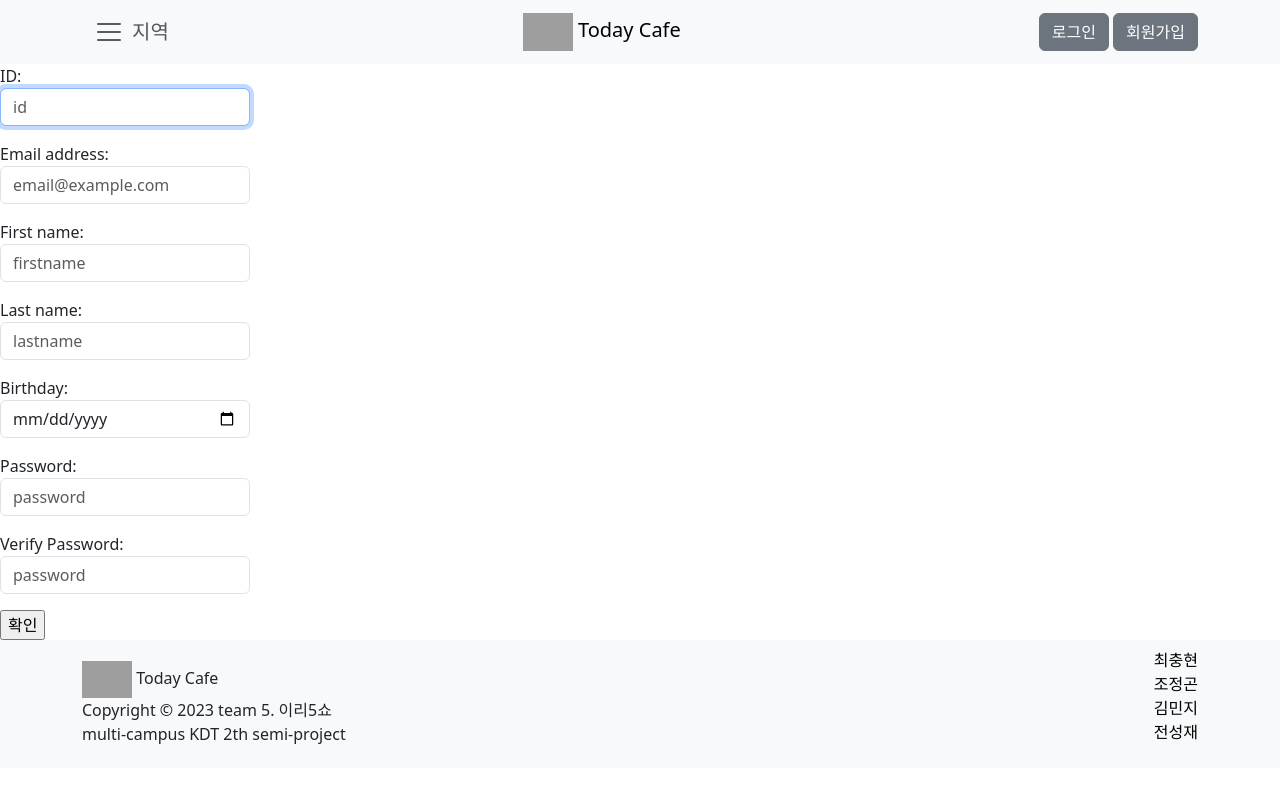
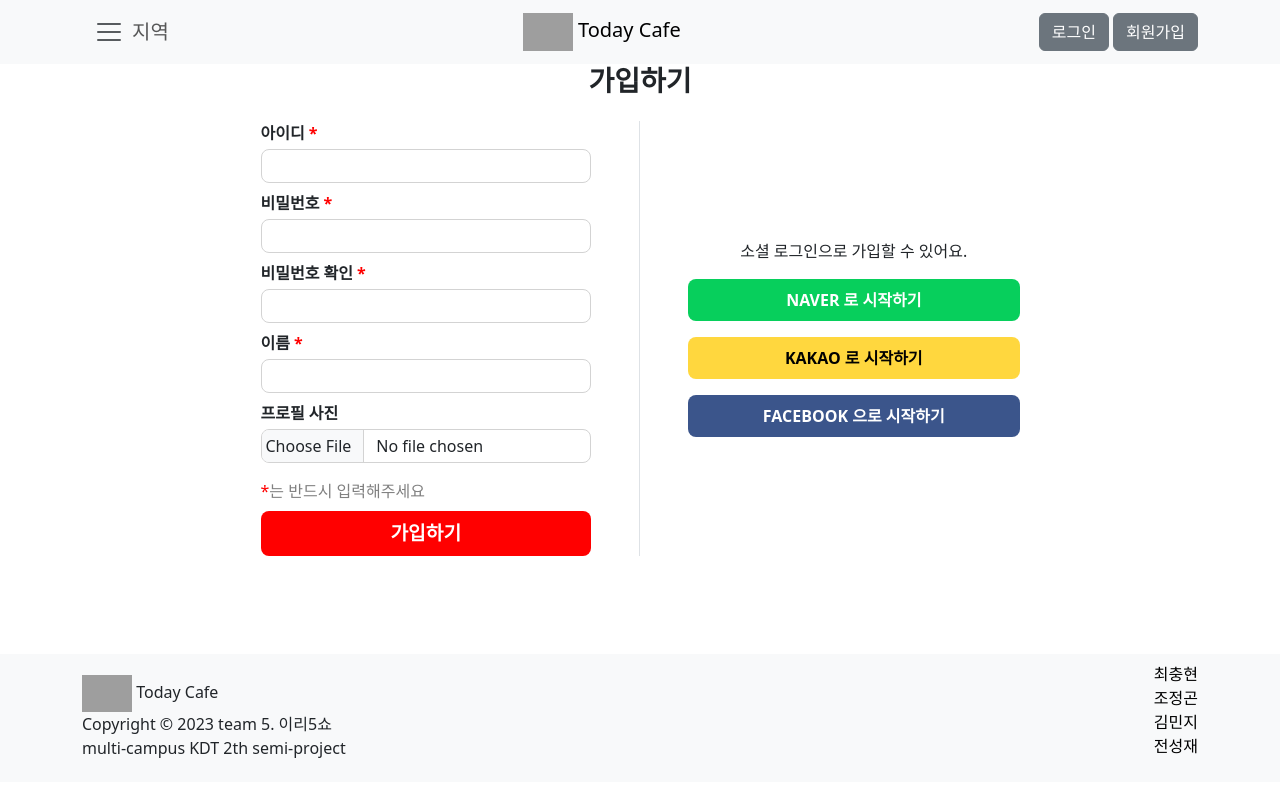
Before and after one commit to JeonggonCho/Today-Cafe, a Django app: page /accounts/signup/ in a window 1280 px wide. Run offline with Django 3.2, Linux system fonts and the light colour scheme; grey boxes are pictures that could not be loaded.

Commit message:
Create signup page by minjee

```diff
--- a/accounts/static/accounts/css/login.css
+++ b/accounts/static/accounts/css/login.css
@@ -1,7 +1,5 @@
 .main--login {
-    min-height: 79vh;
-    display: flex;
-    align-items: center;
+    min-height: calc(100vh - 70px - 140px);
 }
 .login-container {
     max-width: 60%;
@@ -11,12 +9,10 @@
 }
 /* section 1 */
 .login__form__inputs input {
-    width: 100%;
     border-radius: 0.5rem;
     border: 1px solid lightgray;
 }
 .login__form__inputs ~ input{
-    width: 8rem;
     border-radius: 0.5rem;
     background-color: red;
     color: white;
--- /dev/null
+++ b/accounts/static/accounts/css/signup.css
@@ -0,0 +1,38 @@
+.main--signup {
+    min-height: calc(100vh - 70px - 140px);
+}
+/* section 1 */
+.signup-form__item input {
+    border-radius: 0.5rem;
+    border: 1px solid lightgray;
+}
+.signup-form__submit input {
+    border-radius: 0.5rem;
+    background-color: red;
+    color: white;
+    border: none;
+    font-size: 1.2rem;
+}
+.signup-form__submit > span {
+    color: gray;
+}
+/* scetion 2 */
+.signup-sns button {
+    border-radius: 0.5rem;
+}
+.signup-sns #naver {
+    border-radius: 0.5rem;
+    background-color: var(--naver-bg);
+    color: white;
+}
+.signup-sns #kakao {
+    background-color: var(--kakao-bg);
+    color: black;
+}
+.signup-sns #facebook {
+    background-color: var(--facebook-bg);
+    color: white;
+}
+.required-icon {
+    color: red;
+}
--- a/accounts/templates/accounts/login.html
+++ b/accounts/templates/accounts/login.html
@@ -9,7 +9,7 @@
 
 
 {% block content %}
-<main class="main--login">
+<main class="main--login d-flex align-items-center">
     <div class="login-container container">
         <div class="login-inner row border border-secondary-subtle my-auto">
             <section class="col-6 p-5 d-flex flex-column justify-content-center">
@@ -21,8 +21,8 @@
                     {% endcomment %}
                     <div class="d-flex w-100 mb-4 ">
                         <div class="login__form__inputs me-3">
-                            <input class="p-2 mb-2" type="text" placeholder="아이디">
-                            <input class="p-2" type="password" placeholder="비밀번호">
+                            <input class="w-100 p-2 mb-2" type="text" placeholder="아이디">
+                            <input class="w-100 p-2" type="password" placeholder="비밀번호">
                         </div>
                         <input class="px-3 fw-bold" type="submit" value="로그인">
                     </div>
--- a/accounts/templates/accounts/signup.html
+++ b/accounts/templates/accounts/signup.html
@@ -3,14 +3,59 @@
 
 
 {% block style %}
-
+<link rel="stylesheet" href="{% static 'accounts/css/signup.css' %}">
+<link rel="stylesheet" href="{% static 'accounts/css/variables.css' %}">
 {% endblock style %}
 
 
 {% block content %}
-<form action="{% url 'accounts:signup' %}" method="POST">
-    {% csrf_token %}
-    {{ form.as_p }}
-    <input type="submit" value="확인">
-</form>
+<main class="main--signup d-flex">
+    <div class="signup-container container p-0 d-flex flex-column align-items-center">
+        <!-- signup title -->
+        <h3 class="my-0 pb-4 fw-bold">가입하기</h3>
+        <!-- signup content -->
+        <div class="signup-inner w-75 row d-flex justify-content-center align-items-center">
+            <!-- signup-form -->
+            <section class="signup-form px-5 border-end col-6 d-flex flex-column justify-content-center">
+                <form action="{% url 'accounts:signup' %}" method="POST">
+                    {% comment %}
+                    {% csrf_token %}
+                    {{ form.as_p }}
+                    {% endcomment %}
+                    <div class="signup-form__item mb-2">
+                        <label class="mb-1 fw-bold" for="">아이디<span class="required-icon ms-1">*</span></label>
+                        <input class="w-100 p-1" type="text" required>
+                    </div>
+                    <div class="signup-form__item mb-2">
+                        <label class="mb-1 fw-bold" for="">비밀번호<span class="required-icon ms-1">*</span></label>
+                        <input class="w-100 p-1" type="password" required>
+                    </div>
+                    <div class="signup-form__item mb-2">
+                        <label class="mb-1 fw-bold " for="">비밀번호 확인<span class="required-icon ms-1">*</span></label>
+                        <input class="w-100 p-1" type="password" required>
+                    </div>
+                    <div class="signup-form__item mb-2">
+                        <label class="mb-1 fw-bold" for="">이름<span class="required-icon ms-1">*</span></label>
+                        <input class="w-100 p-1" type="text" required>
+                    </div>
+                    <div class="signup-form__item mb-3">
+                        <label class="mb-1 fw-bold" for="formFile" class="form-label">프로필 사진</label>
+                        <input class="w-100 p-1 form-control" type="file" id="formFile" accept="image/png, image/jpeg, image.jpg">
+                        </div>
+                    <div class="signup-form__submit">
+                        <span class="d-block mb-2"><span class="required-icon">*</span>는 반드시 입력해주세요</span>
+                        <input class="w-100 p-2 fw-bold" type="submit" value="가입하기">
+                    </div>
+                </form>
+            </section>
+            <!-- signup-sns -->
+            <section class="signup-sns px-5 col-6 d-flex flex-column justify-content-center align-items-center h-100">
+                <span class="signup-sns__title mb-3">소셜 로그인으로 가입할 수 있어요.</span>
+                <button class="btn w-100 p-2 fw-bold text-white"id="naver">NAVER 로 시작하기</button>
+                <button class="btn w-100 p-2 fw-bold my-3" id="kakao">KAKAO 로 시작하기</button>
+                <button class="btn w-100 p-2 fw-bold text-white"id="facebook">FACEBOOK 으로 시작하기</button>
+            </section>
+        </div>
+    </div>
+</main>
 {% endblock content %}
```
